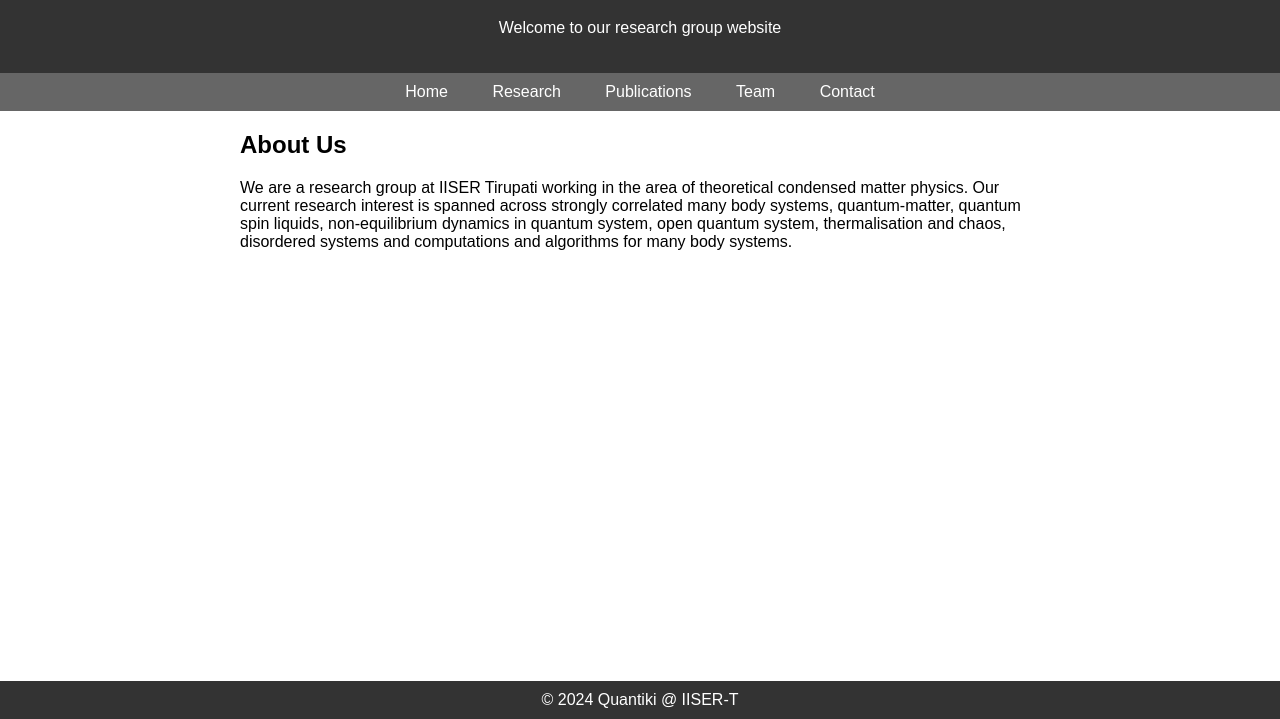
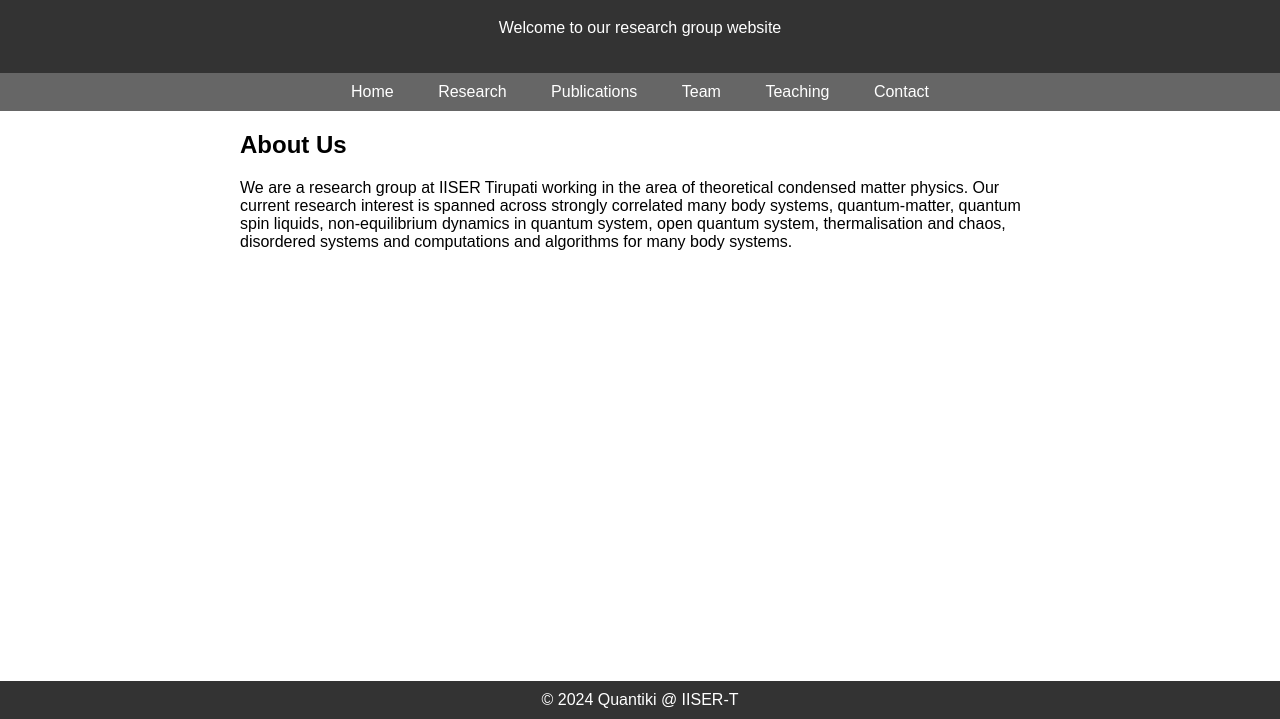
Before and after one commit to quantiki/quantiki.github.io, a plain HTML site: page index.html in a window 1280 px wide. Shown: the part 81-800 px from the top of the page. Drawn offline with Linux system fonts and the light colour scheme.

Commit message:
Update index.html

```diff
--- a/index.html
+++ b/index.html
@@ -56,6 +56,7 @@
         <a href="research.html">Research</a>
         <a href="publications.html">Publications</a>
         <a href="team.html">Team</a>
+        <a href="teaching.html">Teaching</a>
         <a href="contact.html">Contact</a>
     </nav>
     <div class="container">
```
